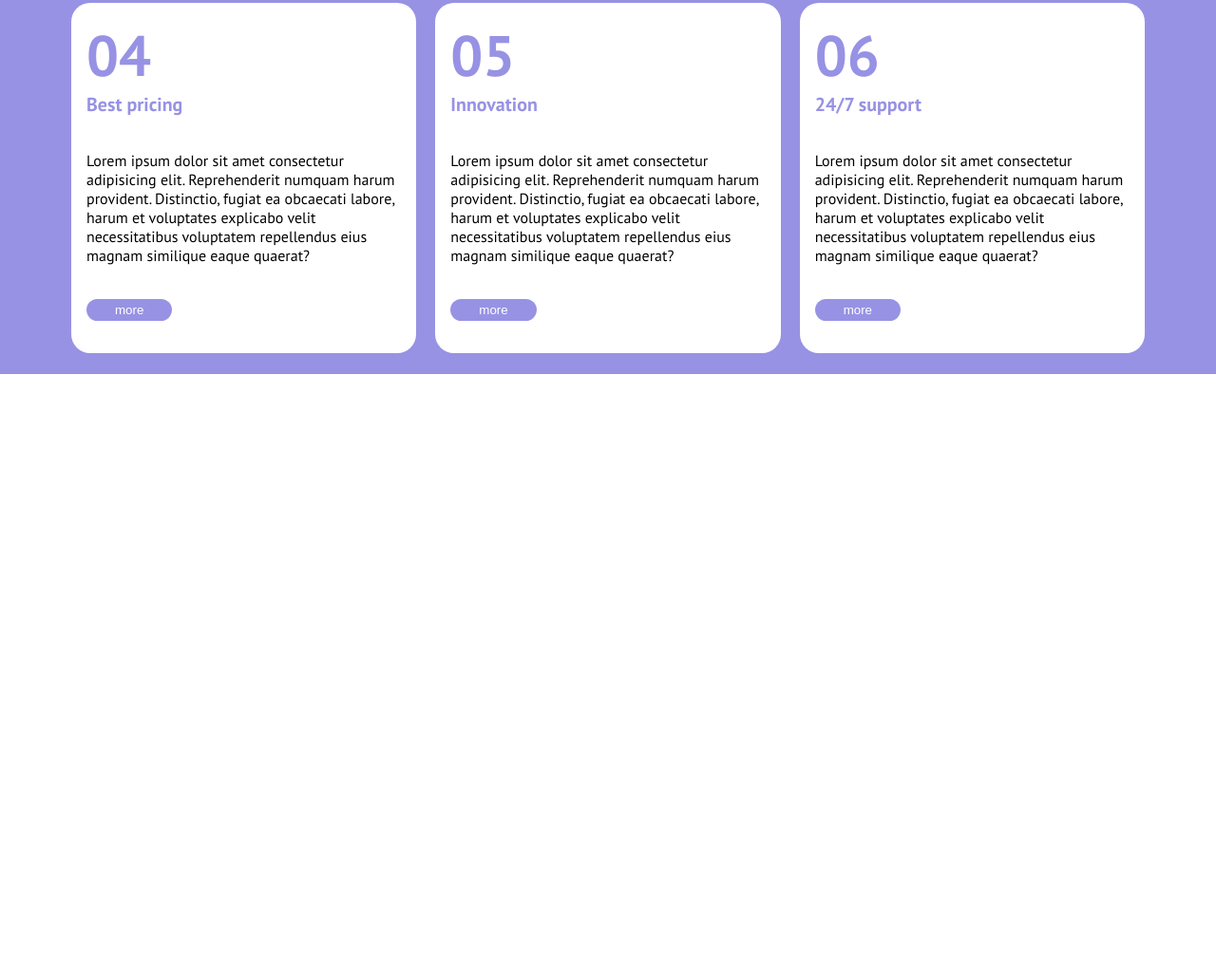
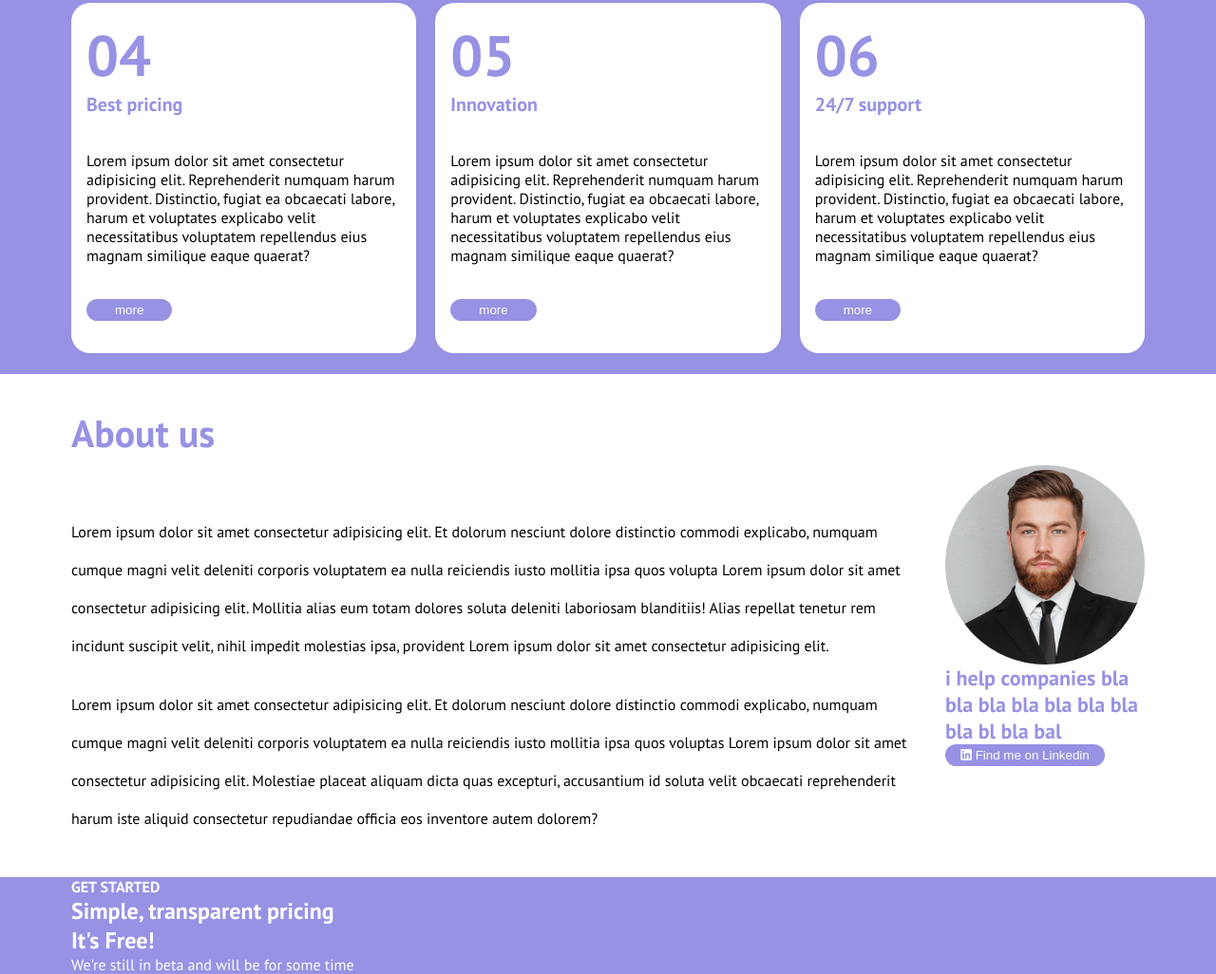
Before and after one commit to DanieleBegnis/htmlcss-responsive-layout, a plain HTML site: page index.html in a window 1280 px wide. Shown: the part 2464-3490 px from the top of the page at 95% size. Before the commit the page ends 2858 px from the top, so only its background shows below. Drawn offline with Linux system fonts and the light colour scheme.

Commit message:
feat: added about section

```diff
--- a/index.html
+++ b/index.html
@@ -201,6 +201,32 @@
                 </div>
             </div>
         </section>
+        <section class="about">
+            <div class="container">
+                <div class="row">
+                    <div class="column column-text">
+                        <h1>About us</h1>
+                        <p>Lorem ipsum dolor sit amet consectetur adipisicing elit. Et dolorum nesciunt dolore distinctio commodi explicabo, numquam cumque magni velit deleniti corporis voluptatem ea nulla reiciendis iusto mollitia ipsa quos volupta Lorem ipsum dolor sit amet consectetur adipisicing elit. Mollitia alias eum totam dolores soluta deleniti laboriosam blanditiis! Alias repellat tenetur rem incidunt suscipit velit, nihil impedit molestias ipsa, provident Lorem ipsum dolor sit amet consectetur adipisicing elit. </p>
+                        <p>Lorem ipsum dolor sit amet consectetur adipisicing elit. Et dolorum nesciunt dolore distinctio commodi explicabo, numquam cumque magni velit deleniti corporis voluptatem ea nulla reiciendis iusto mollitia ipsa quos voluptas Lorem ipsum dolor sit amet consectetur adipisicing elit. Molestiae placeat aliquam dicta quas excepturi, accusantium id soluta velit obcaecati reprehenderit harum iste aliquid consectetur repudiandae officia eos inventore autem dolorem? </p>
+                    </div>
+                    <div class="column column-img">
+                        <img src="img/about.jpg" alt="">
+                        <h4>i help companies bla bla bla bla bla bla bla bla bl bla bal</h4>
+                        <button type="button" class="btn btn-purple">
+                            <i class="fa-brands fa-linkedin"></i> Find me on Linkedin
+                        </button>
+                    </div>
+                </div>
+            </div>
+        </section>
+        <section class="start">
+            <div class="container">
+                <h4>GET STARTED</h4>
+                <h2>Simple, transparent pricing</h2>
+                <h1>It's Free!</h1>
+                <p>We're still in beta and will be for some time</p>
+            </div>
+        </section>
     </main>
 </body>
 </html>
--- a/style.css
+++ b/style.css
@@ -247,6 +247,38 @@ header .fa-solid {
 .benefits .card {
     padding: 16px;
 }
+
+/* ABOUT */
+.about .container {
+    margin-bottom: 20px;
+}
+.about h1 {
+    font-size: 40px;
+    padding: 36px 0;
+    color: #9792e4;
+}
+.about p {
+    margin: 22px 0;
+    line-height: 2.5;
+}
+.about img {
+    width: 100%;
+    border-radius: 50%;
+}
+.about .column-img h4 {
+    font-size: 22px;
+    color: #9792e4;
+}
+.about button {
+    color: #fff;
+    width: 80%;
+}
+
+/* START */
+.start {
+    background-color: #9792e4;
+    color: #fff;
+}
 /*-------------------
     MEDIA QUEARY
 -------------------*/
@@ -278,4 +310,10 @@ header .fa-solid {
     .benefits .column {
         width: 100%;
     }
+    .about .column {
+        width: 100%;
+    }
+    .about .column img {
+        width: 50%;
+    }
 }
```
